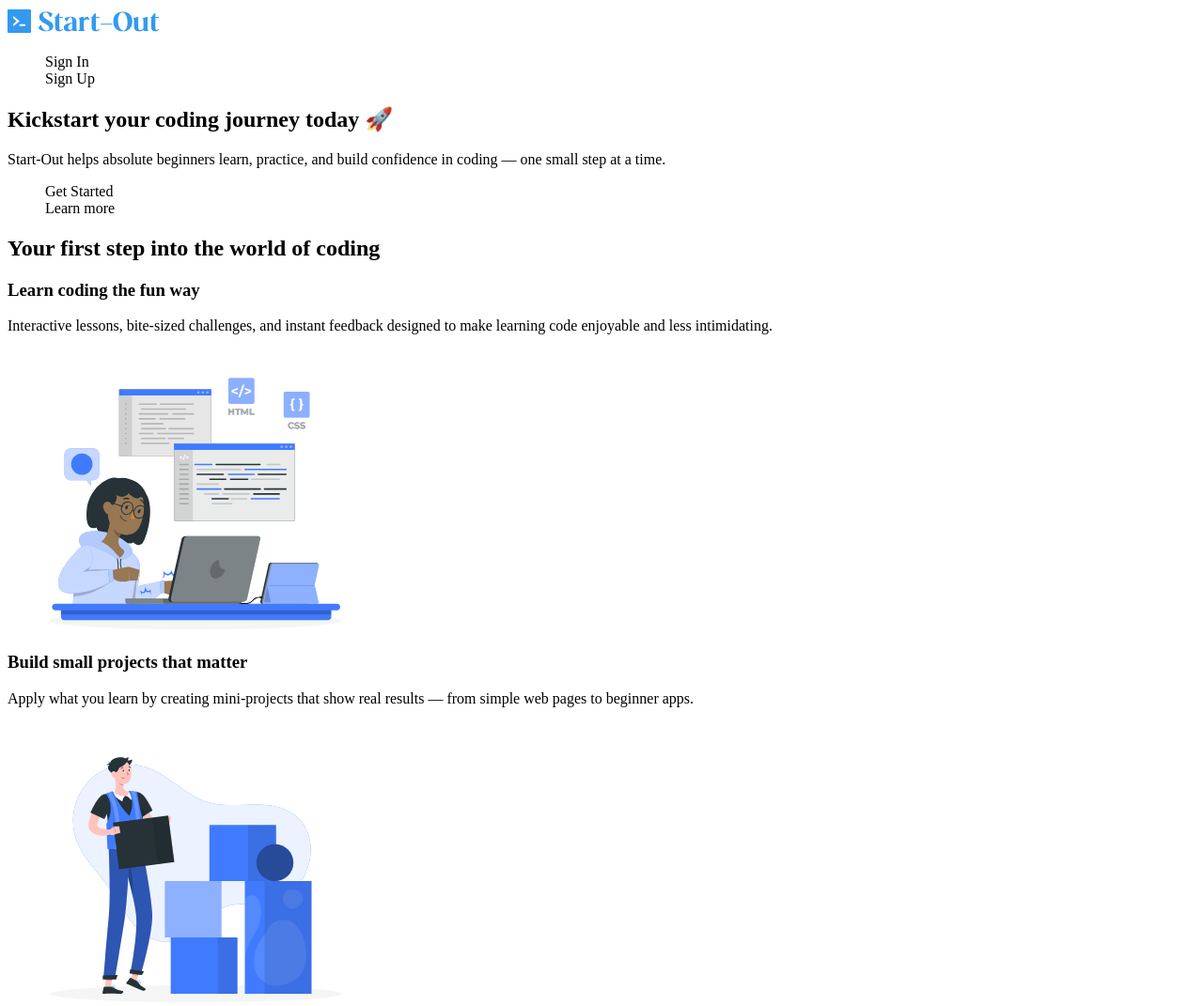
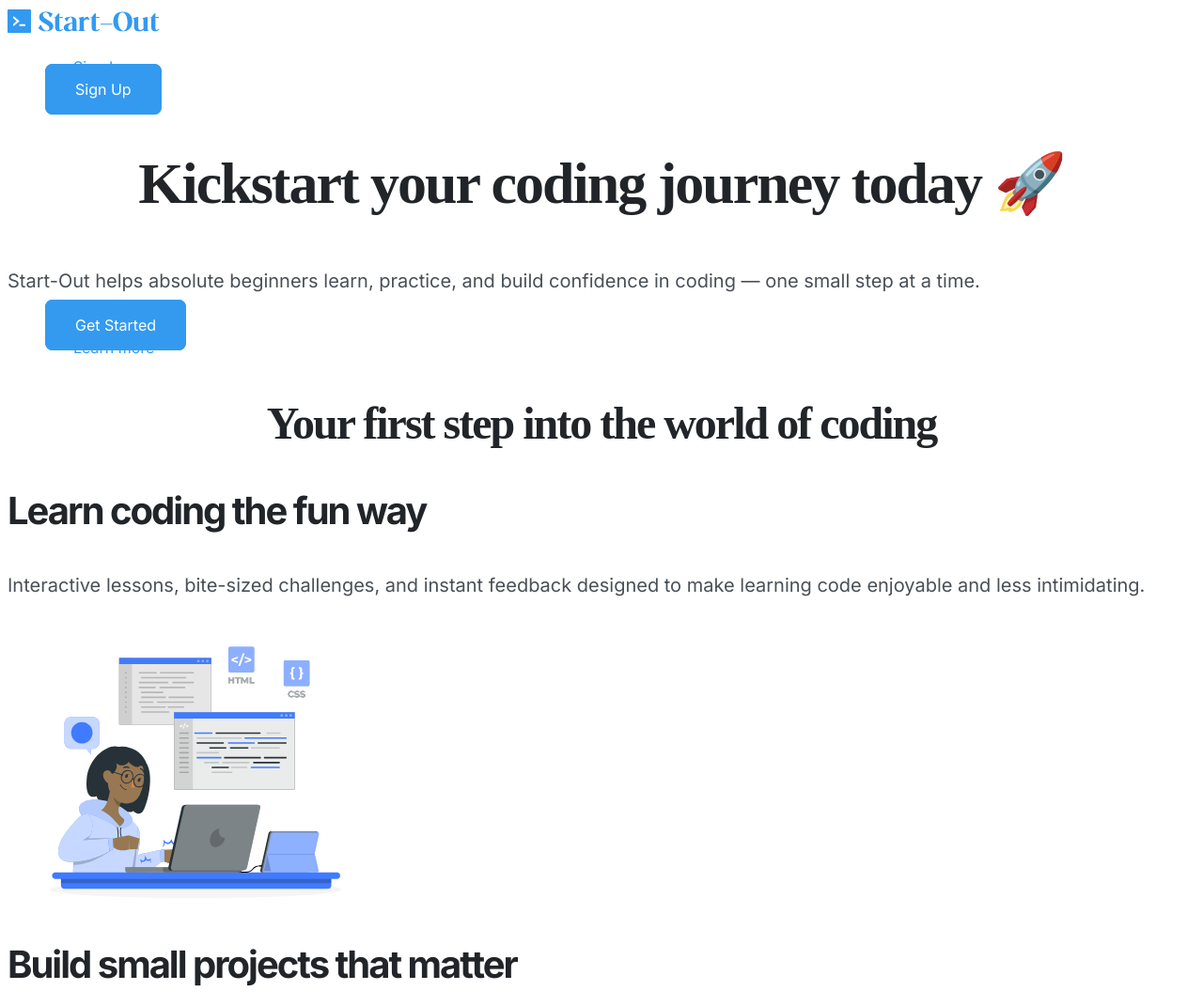
Before and after one commit to Daniel-T-Dada/Start-Out, a plain HTML site: page index.html in a window 1280 px wide. Shown: the top 1071 px of the page at 94% size. Drawn offline with Linux system fonts and the light colour scheme; a web font is replaced by a local one.

Commit message:
added more css rules

```diff
--- a/index.html
+++ b/index.html
@@ -5,30 +5,38 @@
     <meta charset="UTF-8">
     <meta name="viewport" content="width=device-width, initial-scale=1.0">
     <link rel="stylesheet" href="style.css">
+    <link href="https://fonts.cdnfonts.com/css/fregan-serif" rel="stylesheet">
+    <link rel="preconnect" href="https://fonts.googleapis.com">
+    <link rel="preconnect" href="https://fonts.gstatic.com" crossorigin>
+    <link
+        href="https://fonts.googleapis.com/css2?family=Inter:ital,opsz,wght@0,14..32,100..900;1,14..32,100..900&display=swap"
+        rel="stylesheet">
     <title>Start-Out</title>
 </head>
 
 <body>
     <header>
-        <nav>
-            <a href="/"><img src="/images/startout.svg" alt=""></a>
+        <nav class="navbar">
+            <a href="/"><img class="logo-md" src="/images/startout.svg" alt=""></a>
             <!-- Nav Buttons -->
             <ul>
-                <li><a href="signin.html">Sign In</a></li>
-                <li><a href="signup.html">Sign Up</a></li>
+                <li><a class="btn btn-primary-outline" href="signin.html">Sign In</a></li>
+                <li><a class="btn btn-primary" href="signup.html">Sign Up</a></li>
             </ul>
         </nav>
 
-        <section>
+        <section class="hero-section">
             <!-- Hero section -->
-            <h1>Kickstart <span>your coding</span> journey today 🚀</h1>
-            <p>Start-Out helps absolute beginners learn, practice, and build confidence in coding — one small step at a
+            <h1 class="hero-heading">Kickstart <span class="highlight highlight-secondary">your coding</span> journey
+                today 🚀</h1>
+            <p class="hero-paragraph">Start-Out helps absolute beginners learn, practice, and build confidence in coding
+                — one small step at a
                 time.
             </p>
 
             <ul>
-                <li><a href="signup.html">Get Started</a></li>
-                <li><a href="#">Learn more</a></li>
+                <li><a class="btn btn-primary" href="signup.html">Get Started</a></li>
+                <li><a class="btn btn-primary-outline" href="#features">Learn more</a></li>
             </ul>
         </section>
 
@@ -36,63 +44,63 @@
 
 
     <main>
-        <section>
+        <section class="features features-section">
             <!-- Featured Section -->
-            <h2>Your <span>first step</span> into the world of coding</h2>
+            <h2 class="features-main-heading">Your <span class="highlight highlight-tertiary">first step</span> into the
+                world of coding</h2>
 
             <div>
-                <h3>Learn coding the fun way</h3>
+                <h3 class="orange-text">Learn coding the fun way</h3>
                 <p>
                     Interactive lessons, bite-sized challenges, and instant feedback designed to make learning code
                     enjoyable
                     and
                     less intimidating.
                 </p>
-                <img src="/images/features-1.svg" alt="">
+                <img class="feature-img" src="/images/features-1.svg" alt="">
             </div>
 
 
             <div>
-                <h3>Build small projects that matter</h3>
+                <h3 class="orange-text">Build small projects that matter</h3>
                 <p>
                     Apply what you learn by creating mini-projects that show real results — from simple web pages to
                     beginner
                     apps.
                 </p>
-                <img src="images/features-2.svg" alt="">
+                <img class="feature-img" src="images/features-2.svg" alt="">
             </div>
 
             <div>
-                <h3>Join a supportive community</h3>
+                <h3 class="orange-text">Join a supportive community</h3>
                 <p>
                     Connect with other beginners, share your wins, and grow together in a safe, encouraging environment.
                 </p>
-                <img src="/images/features-3.svg" alt="">
+                <img class="feature-img" src="/images/features-3.svg" alt="">
             </div>
         </section>
 
 
-        <section>
+        <section class="cta-section">
             <!-- Call to Action section -->
-            <h2>Start your journey now</h2>
-            <ul>
-                <li><a href="signup.html">Get Started</a></li>
-            </ul>
 
+            <div class="cta-card">
+                <h2>Start your journey now</h2>
+                <a class="btn btn-secondary" href="signup.html">Get Started</a>
+            </div>
         </section>
-
     </main>
 
 
-    <footer>
+    <footer class="footer">
         <!-- Footer -->
-        <a href="/"><img src="/images/startout.svg" alt=""></a>
+        <a href="/"><img class="logo-sm" src="/images/startout.svg" alt=""></a>
         <ul>
             <li><a href="/">Home</a></li>
             <li><a href="signin.html">Sign In</a></li>
             <li><a href="signup.html">Sign Up</a></li>
         </ul>
-        <p>Made with 💙 for beginners in Univelcity Academy</p>
+        <p class="small-text">Made with 💙 for beginners in Univelcity Academy</p>
     </footer>
 
 </body>
--- a/style.css
+++ b/style.css
@@ -1,8 +1,125 @@
+/*
 
-ul{
+---------- TYPOGRAPHY ----------
+
+FONT SIZES
+12px / 16px / 20px / 24px / 32px / 40px / 48px / 62px
+
+FONT WEIGHTS
+400 / 700
+
+LINE HEIGHTS
+1.2 / 1.5
+
+LETTER SPACING
+0 / -2px
+
+FONT FAMILY
+Inter
+
+---------- COLORS ----------
+
+PRIMARY
+Base: #339af0 (Sky Blue)
+Tint: #d0ebff (Arctic)
+Shade: #1c7ed6 (Deep Sea)
+
+SECONDARY
+Base: #9775fa (Lavendar)
+Tint: #e5dbff (Moonligh Iris)
+Shade: #7048e8 (Velvet Night)
+
+TERTIARY
+Base: #ff922b (Pumpkin)
+Tint: #ffe8cc (Dawn)
+Shade: #f76707 (Lava)
+
+GREY
+Base: #495057 (Slate)
+Tint: #f1f3f5 (Pebble)
+Shade: #212529 (Graphite)
+White: #ffffff (White)
+Black: #000000 (Black)
+
+---------- BORDER RADIUS ----------
+
+4px / 8px / 20px
+
+---------- SPACING SYSTEM ----------
+
+5px / 10px / 15px / 20px / 25px / 30px / 40px / 50px / 60px / 70px / 80px / 90px / 100px / 125px / 150px / 200px / 250px / 300px / 400px / 500px
+
+*/
+
+
+
+body {
+    font-family: "Inter", sans-serif;
+    line-height: 1.5;
+    color: #495057;
+    font-weight: 400;
+}
+
+h1,
+h2,
+h3 {
+    font-weight: 700;
+    line-height: 1.2;
+    letter-spacing: -2px;
+    color: #212529;
+}
+
+h1 {
+    text-align: center;
+    font-size: 62px;
+    font-family: 'Fregan Serif', serif;
+
+}
+
+h2 {
+    text-align: center;
+    font-size: 48px;
+    font-family: 'Fregan Serif', serif;
+
+}
+
+h3 {
+    font-size: 40px;
+}
+
+p {
+    font-size: 20px;
+}
+
+ul {
     list-style: none;
 }
-a{
+
+a {
     text-decoration: none;
-    color: inherit;
+    color: #339AF0;
 }
+
+footer {
+    text-align: center;
+}
+
+footer p {
+    font-size: 12px;
+}
+
+
+/* ===============Components============== */
+.btn {
+    font-size: 16px;
+    text-decoration: none;
+    padding: 15px 30px;
+    border-radius: 8px;
+}
+
+.btn-primary:link,
+.btn-primary:visited {
+    color: #ffffff;
+    background-color: #339af0;
+    border: 2px solid #339af0;
+}
```
